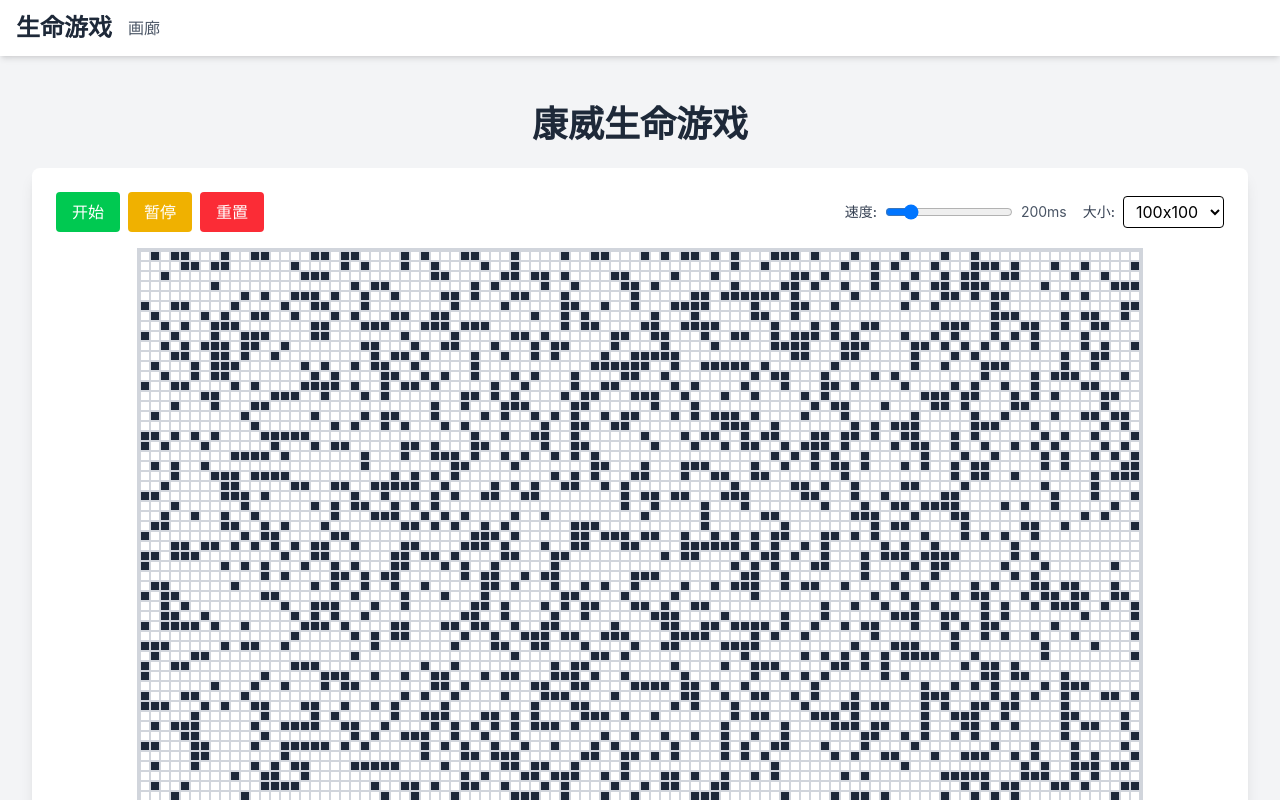
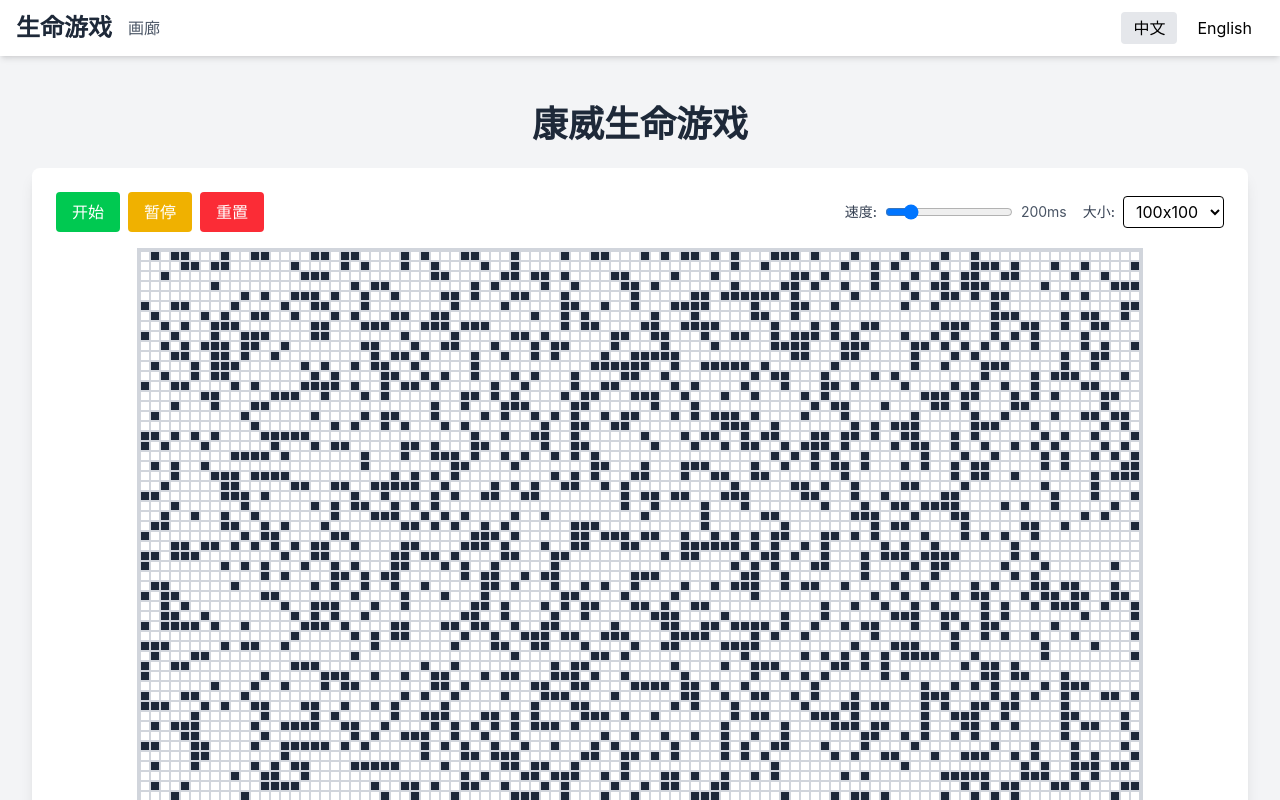
Before and after one commit to hojas/game-of-life, a Vue app: page / in a window 1280 px wide. Shown: the top 800 px of the page. Built offline with nearby package versions, Linux system fonts and the light colour scheme.

Commit message:
feat: add language switcher in navigation bar

```diff
--- a/src/App.vue
+++ b/src/App.vue
@@ -1,5 +1,11 @@
 <script setup lang="ts">
-// App component with router setup
+import { useI18n } from 'vue-i18n'
+
+const { locale } = useI18n()
+
+function switchLanguage(lang: string) {
+  locale.value = lang
+}
 </script>
 
 <template>
@@ -15,6 +21,22 @@
               {{ $t('nav.gallery') }}
             </router-link>
           </div>
+          <div class="flex items-center">
+            <button
+              class="px-3 py-1 mr-2 rounded hover:bg-gray-200 transition"
+              :class="{ 'bg-gray-200': $i18n.locale === 'zh' }"
+              @click="switchLanguage('zh')"
+            >
+              中文
+            </button>
+            <button
+              class="px-3 py-1 rounded hover:bg-gray-200 transition"
+              :class="{ 'bg-gray-200': $i18n.locale === 'en' }"
+              @click="switchLanguage('en')"
+            >
+              English
+            </button>
+          </div>
         </div>
       </div>
     </nav>
```
